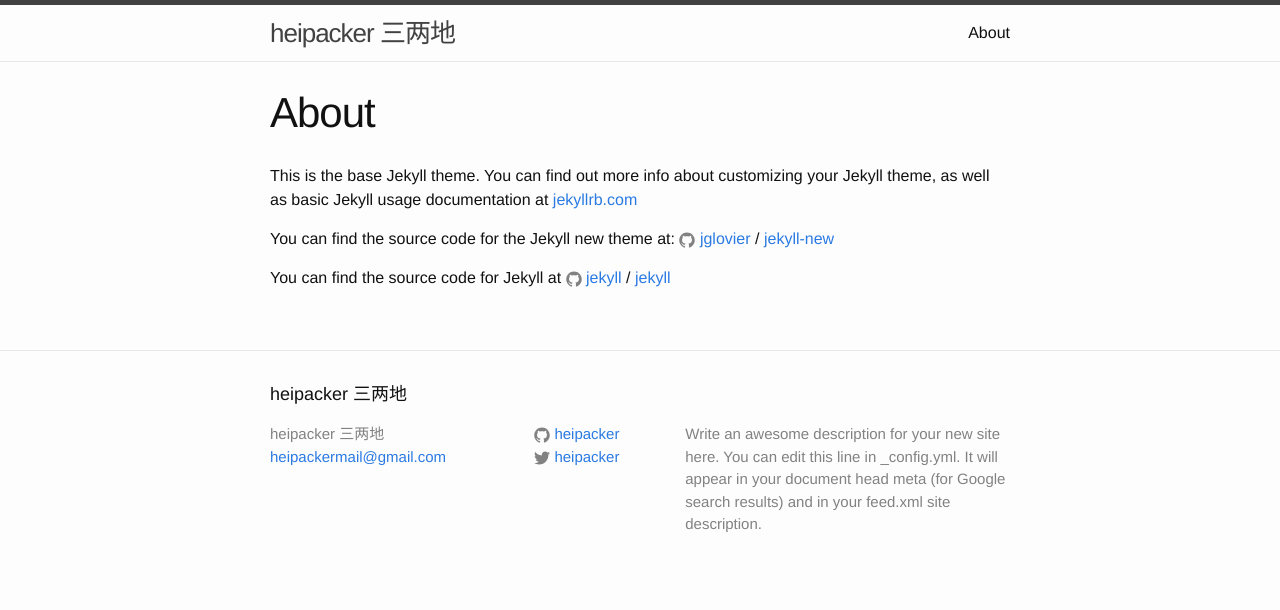
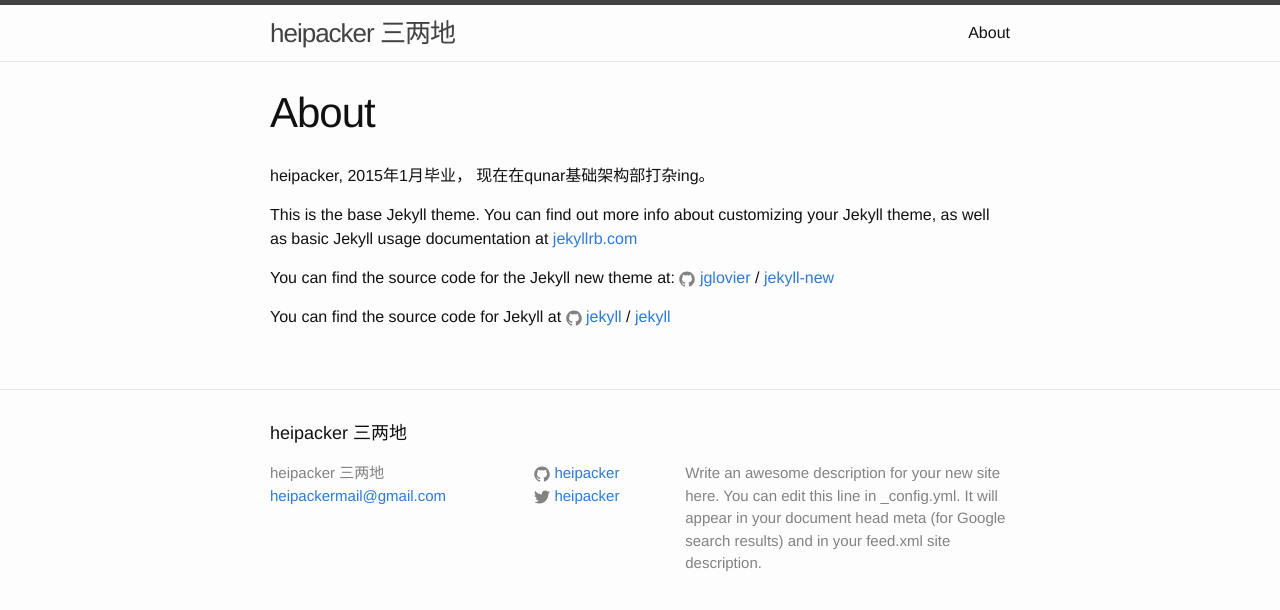
Before and after one commit to heipacker/heipacker.github.io, a Jekyll site: the page built from about.md, in a window 1280 px wide. Shown: the top 610 px of the page. Built offline with Jekyll 4.4.1, drawn with Linux system fonts in a browser that asks for light colours.

Commit message:
修改about

```diff
--- a/about.md
+++ b/about.md
@@ -3,6 +3,16 @@
 title: About
 permalink: /about/
 ---
+
+heipacker, 2015年1月毕业， 现在在qunar基础架构部打杂ing。
+
+
+
+
+
+
+
+
 
 This is the base Jekyll theme. You can find out more info about customizing your Jekyll theme, as well as basic Jekyll usage documentation at [jekyllrb.com](http://jekyllrb.com/)
 
```
